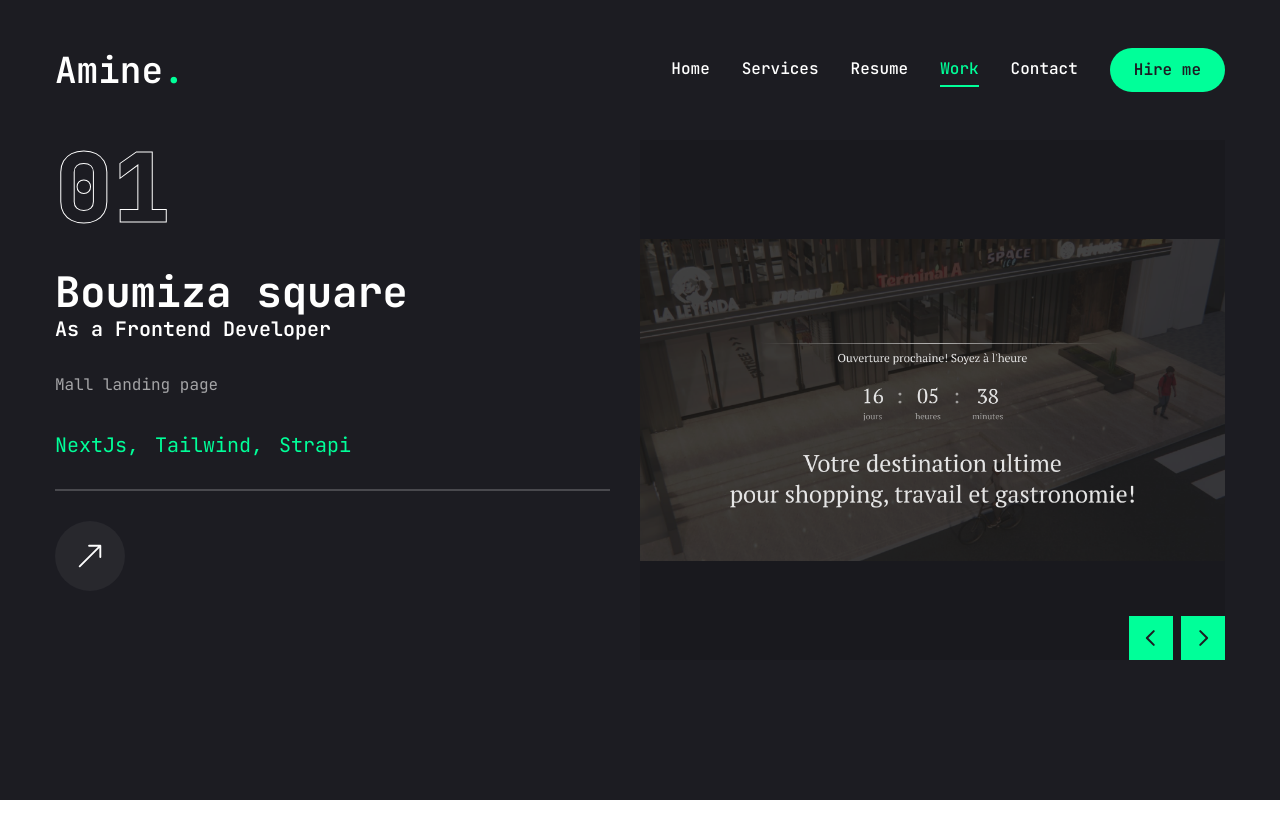
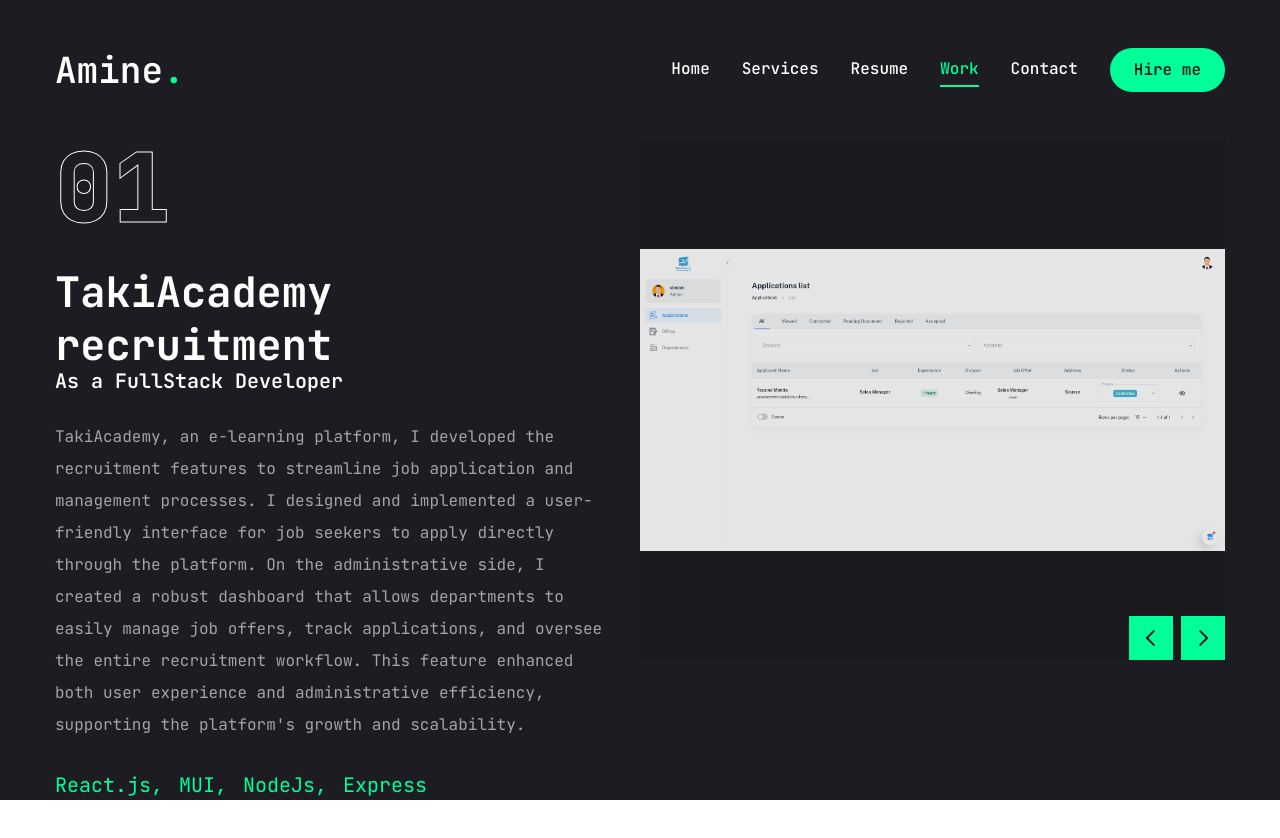
Before and after one commit to slimani-amine/portfolio, a Next.js app: page /work in a window 1280 px wide. Shown: the top 838 px of the page. Built offline with nearby package versions, Linux system fonts and the light colour scheme.

Commit message:
ADD: new two projects

```diff
--- a/portfolio.js
+++ b/portfolio.js
@@ -26,7 +26,7 @@
 
 export const pageTitle = "Amine.";
 
-export const lastUpdate = "2024-08-28";
+export const lastUpdate = "2024-10-07";
 
 export const homeInformation = {
   jobTitle: "Software Developer",
@@ -48,10 +48,10 @@
 ];
 
 export const stats = [
-  { num: 20, text: "Months of experience" },
+  { num: 21, text: "Months of experience" },
   { num: 11, text: "Prejects completed" },
   { num: 12, text: "Technologies mastered" },
-  { num: 1130, text: "Github Total Contributions" },
+  { num: 1190, text: "Github Total Contributions" },
 ];
 
 export const services = [
@@ -222,6 +222,33 @@
 export const projects = [
   {
     num: "01",
+    as: "FullStack Developer",
+    title: "TakiAcademy recruitment",
+    description:
+      "TakiAcademy, an e-learning platform, I developed the recruitment features to streamline job application and management processes. I designed and implemented a user-friendly interface for job seekers to apply directly through the platform. On the administrative side, I created a robust dashboard that allows departments to easily manage job offers, track applications, and oversee the entire recruitment workflow. This feature enhanced both user experience and administrative efficiency, supporting the platform's growth and scalability.",
+    stack: [
+      { name: "React.js" },
+      { name: "MUI" },
+      { name: "NodeJs" },
+      { name: "Express" },
+    ],
+    image: "/assets/work/taki-recruitment.png",
+    live: "",
+    github: "",
+  },
+  {
+    num: "02",
+    as: "Frontend Developer",
+    title: "Xora",
+    description:
+      "Xora is a smart workflow automation platform that boosts productivity with AI-powered video editing, seamless team collaboration, and strong data security. It offers scalable plans, advanced analytics, and 24/7 support, making it ideal for content creators and teams to streamline their work efficiently.",
+    stack: [{ name: "React.js" }, { name: "Tailwind" }, { name: "Framer Motion" }],
+    image: "/assets/work/xora.png",
+    live: "https://xora-eight.vercel.app",
+    github: "https://github.com/slimani-amine/xora.git",
+  },
+  {
+    num: "03",
     as: "Frontend Developer",
     title: "Boumiza square",
     description: "Mall landing page ",
@@ -231,7 +258,7 @@
     github: "",
   },
   {
-    num: "02",
+    num: "04",
     as: "Frontend Developer",
     title: "The 716",
     description: "A coffee landing page ",
@@ -241,7 +268,7 @@
     github: "",
   },
   {
-    num: "03",
+    num: "05",
     as: "Backend Developer",
     title: "Kotteb",
     description: "Quran mobile application ",
@@ -251,7 +278,7 @@
     github: "",
   },
   {
-    num: "04",
+    num: "06",
     as: "Frontend Developer",
     title: "Design system",
     description:
@@ -262,7 +289,7 @@
     github: "",
   },
   {
-    num: "05",
+    num: "07",
     as: "FullStack Developer",
     title: "SoftyNote",
     description: "A Notion clone.",
@@ -278,7 +305,7 @@
     github: "",
   },
   {
-    num: "06",
+    num: "08",
     as: "FullStack mobile Developer",
     title: "Crafty",
     description:
@@ -289,7 +316,7 @@
     github: "",
   },
   {
-    num: "07",
+    num: "09",
     as: "FullStack Developer",
     title: "Ixamee",
     description: "E-learning platform",
@@ -299,7 +326,7 @@
     github: "",
   },
   {
-    num: "08",
+    num: "10",
     as: "Backend Developer",
     title: "DayTask",
     description: "task managment mobile application",
@@ -309,7 +336,7 @@
     github: "https://github.com/slimani-amine/DayTask-Backend.git",
   },
   {
-    num: "09",
+    num: "11",
     as: "FullStack Developer",
     title: "Exclusive",
     description: "E-commrece web application",
@@ -319,7 +346,7 @@
     github: "https://github.com/slimani-amine/E-commerce.git",
   },
   {
-    num: "10",
+    num: "12",
     as: "Frontend Developer",
     title: "The Wild Oasis",
     description: "Hotel managment web application",
@@ -329,7 +356,7 @@
     github: "https://github.com/slimani-amine/the-wild-oasis.git",
   },
   {
-    num: "11",
+    num: "13",
     as: "Backend Developer",
     title: "Bazaar",
     description: "E-commrece web application",
```
Also changed, not shown: public/assets/work/taki-recruitment.png (added), public/assets/work/xora.png (added).
